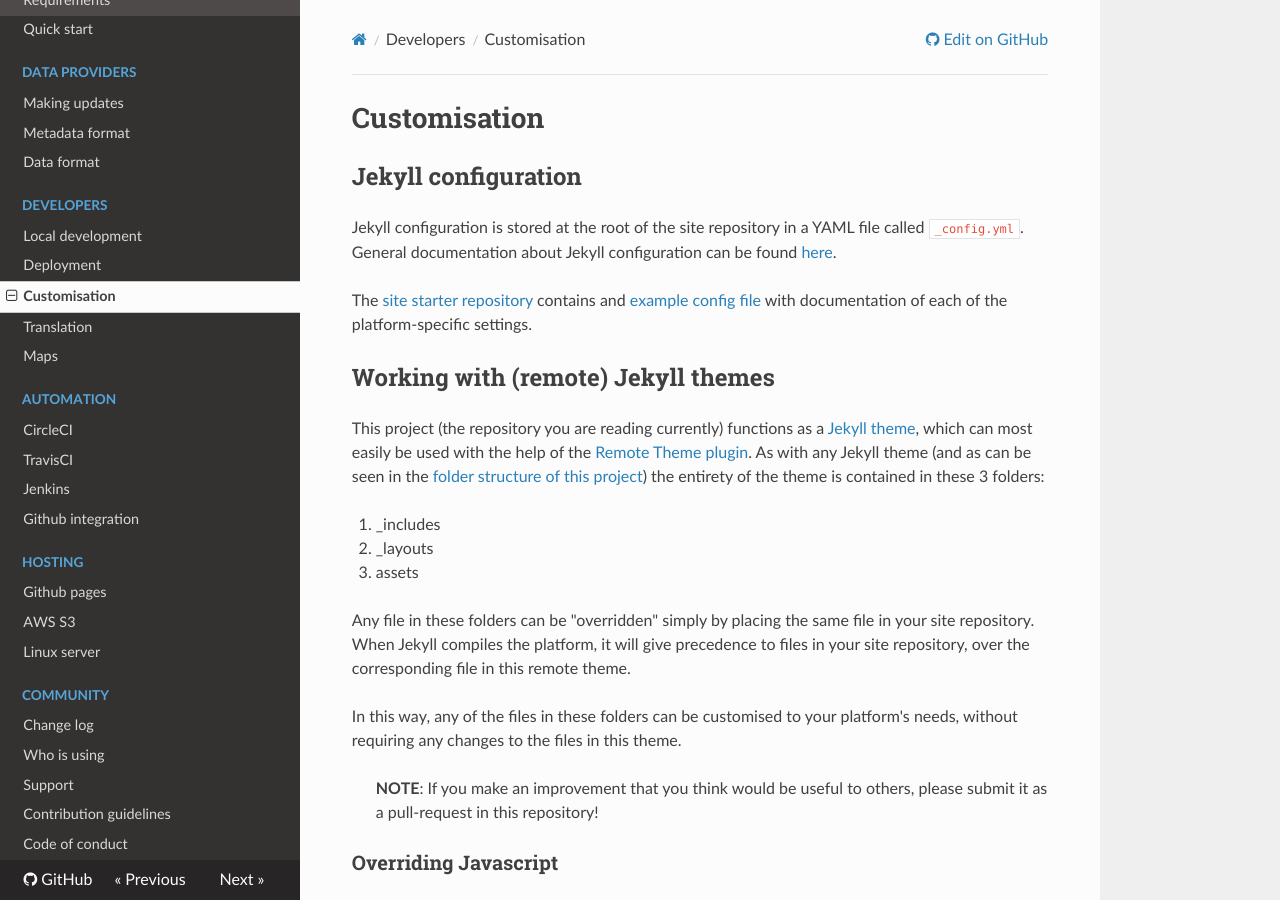
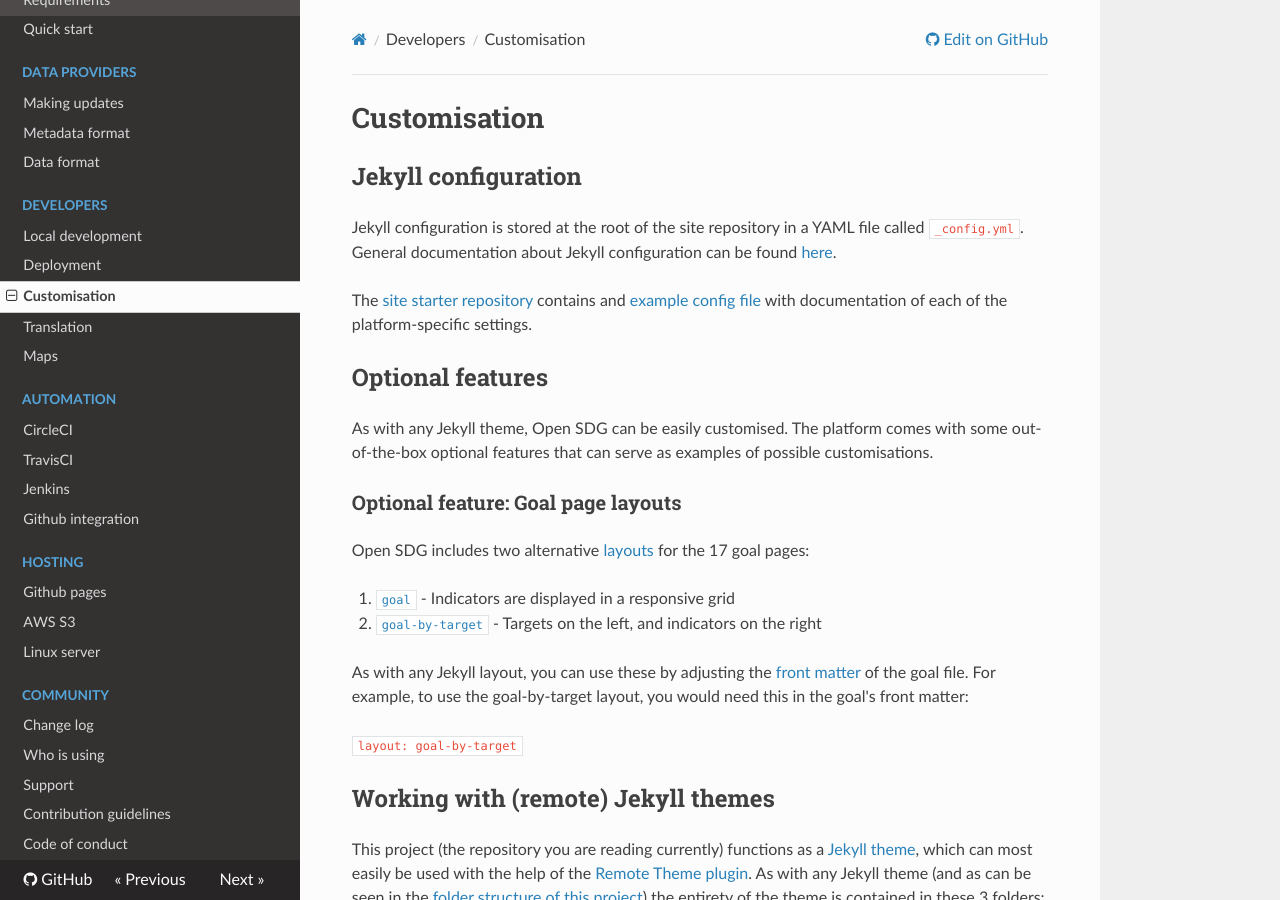
Before and after one commit to open-sdg/open-sdg, an MkDocs documentation site: the page built from docs/customisation.md, in a window 1280 px wide and 900 px high. Built offline with MkDocs 1.6.1, drawn with Linux system fonts in a browser that asks for light colours; nearby versions of some CDN libraries; old or Windows-style settings are respelled for this version of MkDocs.

Commit message:
Add documentation of the optional layout

```diff
--- a/docs/customisation.md
+++ b/docs/customisation.md
@@ -5,6 +5,21 @@
 Jekyll configuration is stored at the root of the site repository in a YAML file called `_config.yml`. General documentation about Jekyll configuration can be found [here](https://jekyllrb.com/docs/configuration/).
 
 The [site starter repository](https://github.com/open-sdg/open-sdg-site-starter) contains and [example config file](https://github.com/open-sdg/open-sdg-site-starter/blob/develop/_config.yml) with documentation of each of the platform-specific settings.
+
+## Optional features
+
+As with any Jekyll theme, Open SDG can be easily customised. The platform comes with some out-of-the-box optional features that can serve as examples of possible customisations.
+
+### Optional feature: Goal page layouts
+
+Open SDG includes two alternative [layouts](https://jekyllrb.com/docs/step-by-step/04-layouts/) for the 17 goal pages:
+
+1. [`goal`](https://github.com/open-sdg/open-sdg/blob/master/_layouts/goal.html) - Indicators are displayed in a responsive grid
+1. [`goal-by-target`](https://github.com/open-sdg/open-sdg/blob/master/_layouts/goal-by-target.html) - Targets on the left, and indicators on the right
+
+As with any Jekyll layout, you can use these by adjusting the [front matter](https://jekyllrb.com/docs/front-matter/) of the goal file. For example, to use the goal-by-target layout, you would need this in the goal's front matter:
+
+`layout: goal-by-target`
 
 ## Working with (remote) Jekyll themes
 
```
